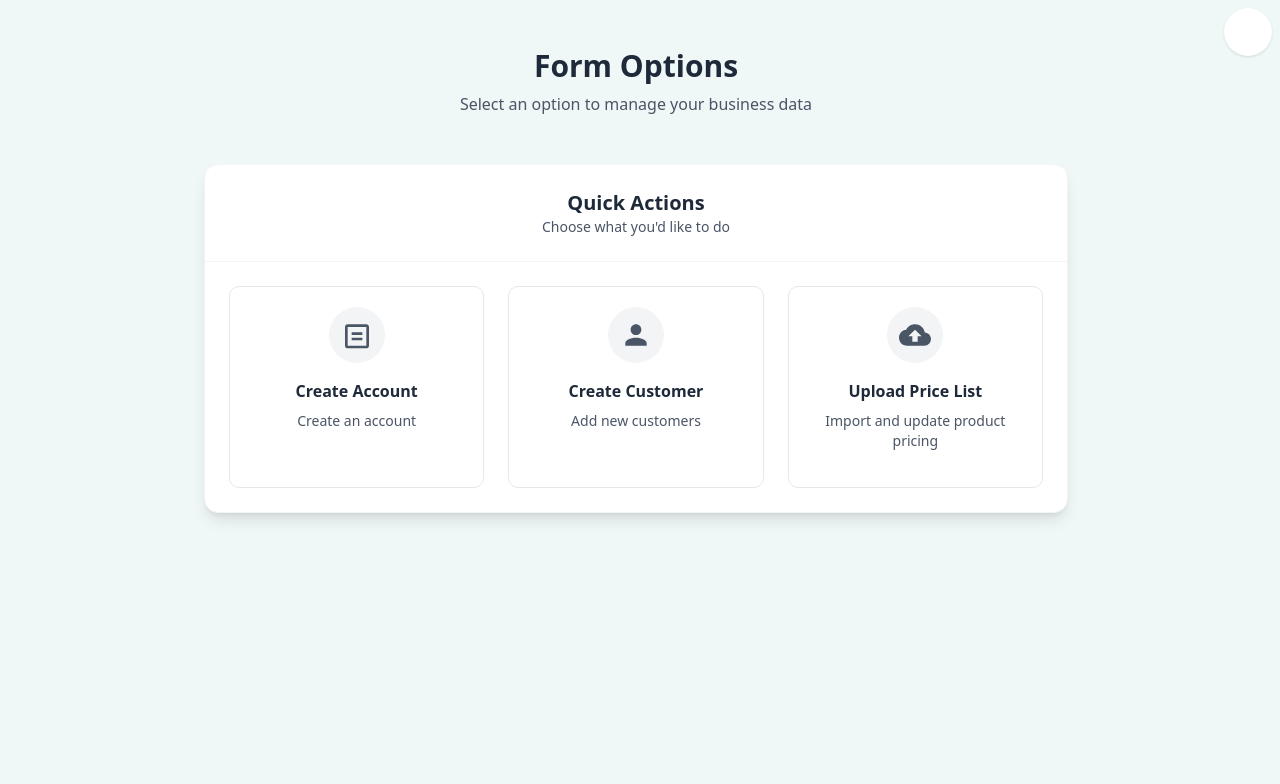
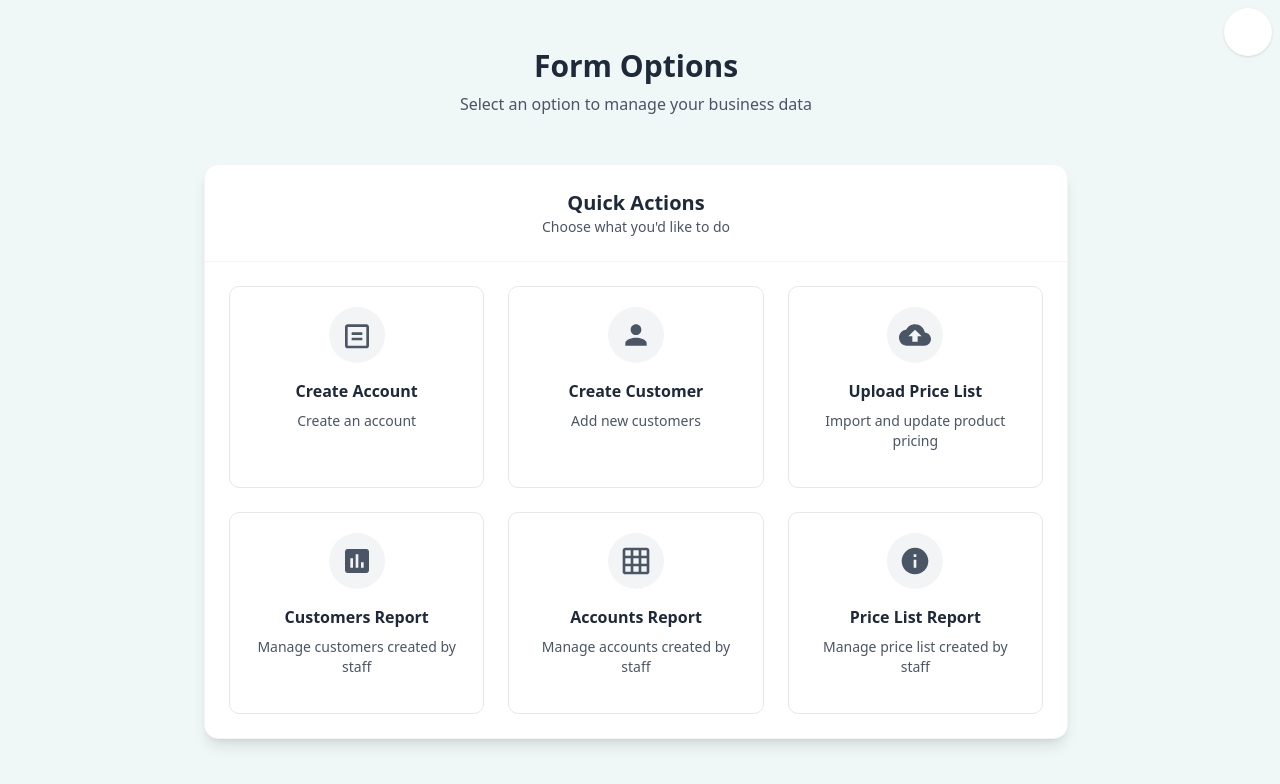
Before and after one commit to virtualflux/All-channels-app, a Next.js app: page /dashboard in a window 1280 px wide. Shown: the top 784 px of the page. Built offline with nearby package versions, Linux system fonts and the light colour scheme; some icons are missing.

Commit message:
fix: more auth logic

```diff
--- a/src/components/auth/Auth.tsx
+++ b/src/components/auth/Auth.tsx
@@ -48,10 +48,8 @@ const AuthComponent = () => {
                 email, code: otp
             }).then((res) => {
                 console.log({ res })
-                const accessToken = res.data.accessToken
                 const role = res.data.role
                 LocalStorageHelper.setItem("role", role)
-                LocalStorageHelper.setItem("accessToken", accessToken)
 
                 toast.success("Login successful")
                 router.push("/dashboard");
--- a/src/components/dashboard/Dashboard.tsx
+++ b/src/components/dashboard/Dashboard.tsx
@@ -51,6 +51,7 @@ const Dashboard = () => {
 
     const filteredItems = useMemo(() => {
         const role = typeof window !== "undefined" ? localStorage.getItem("role") : null;
+        if (role == null) return menuItems
         if (role === "ceo") return menuItems;
         return menuItems.filter((item) => !item.isAdminRoute);
 
@@ -103,6 +104,25 @@ const Dashboard = () => {
                                                     }`} viewBox="0 0 24 24" fill="currentColor">
                                                     <path d="M19.35 10.04C18.67 6.59 15.64 4 12 4 9.11 4 6.6 5.64 5.35 8.04 2.34 8.36 0 10.91 0 14c0 3.31 2.69 6 6 6h13c2.76 0 5-2.24 5-5 0-2.64-2.05-4.78-4.65-4.96zM14 13v4h-4v-4H7l5-5 5 5h-3z" />
                                                 </svg>
+                                            )}{item.id === 'customerReport' && (
+                                                <svg className={`h-8 w-8 ${activeMenu === item.id ? 'text-teal-600' : 'text-gray-600'
+                                                    }`} viewBox="0 0 24 24" fill="currentColor">
+                                                    <path d="M19 3H5c-1.1 0-2 .9-2 2v14c0 1.1.9 2 2 2h14c1.1 0 2-.9 2-2V5c0-1.1-.9-2-2-2zM9 17H7v-7h2v7zm4 0h-2V7h2v10zm4 0h-2v-4h2v4z" />
+                                                </svg>
+                                            )}
+                                            {/* Accounts Report Icon */}
+                                            {item.id === 'accountReport' && (
+                                                <svg className={`h-8 w-8 ${activeMenu === item.id ? 'text-teal-600' : 'text-gray-600'
+                                                    }`} viewBox="0 0 24 24" fill="currentColor">
+                                                    <path d="M20 2H4c-1.1 0-2 .9-2 2v16c0 1.1.9 2 2 2h16c1.1 0 2-.9 2-2V4c0-1.1-.9-2-2-2zM8 20H4v-4h4v4zm0-6H4v-4h4v4zm0-6H4V4h4v4zm6 12h-4v-4h4v4zm0-6h-4v-4h4v4zm0-6h-4V4h4v4zm6 12h-4v-4h4v4zm0-6h-4v-4h4v4zm0-6h-4V4h4v4z" />
+                                                </svg>
+                                            )}
+                                            {/* Price List Report Icon */}
+                                            {item.id === 'priceReport' && (
+                                                <svg className={`h-8 w-8 ${activeMenu === item.id ? 'text-teal-600' : 'text-gray-600'
+                                                    }`} viewBox="0 0 24 24" fill="currentColor">
+                                                    <path d="M12 2C6.48 2 2 6.48 2 12s4.48 10 10 10 10-4.48 10-10S17.52 2 12 2zm1 15h-2v-6h2v6zm0-8h-2V7h2v2z" />
+                                                </svg>
                                             )}
                                         </div>
                                         <h3 className={`font-semibold mb-2 ${activeMenu === item.id ? 'text-teal-700' : 'text-gray-800'
--- a/src/components/ui/UserMenu.tsx
+++ b/src/components/ui/UserMenu.tsx
@@ -4,6 +4,7 @@ import { useEffect, useRef, useState } from "react";
 import axios from "axios";
 import { useRouter } from "next/navigation";
 import { toast } from "react-toastify";
+import { LocalStorageHelper } from "@/lib/LocalStorageHelper";
 
 export default function UserMenu() {
     const [open, setOpen] = useState(false);
@@ -27,6 +28,7 @@ export default function UserMenu() {
     const logout = async () => {
         try {
             await axios.post("/api/db/auth/logout");
+            LocalStorageHelper.clearItems()
             toast.success("Logout successful");
             router.replace("/");
         } catch (err) {
--- a/src/lib/LocalStorageHelper.ts
+++ b/src/lib/LocalStorageHelper.ts
@@ -20,4 +20,10 @@ export class LocalStorageHelper {
   static isBrowser() {
     return typeof window !== undefined;
   }
+
+  static clearItems() {
+    if (this.isBrowser()) {
+      localStorage.clear();
+    }
+  }
 }
--- a/src/middleware.ts
+++ b/src/middleware.ts
@@ -64,6 +64,7 @@ export default async function middleware(req: NextRequest) {
 
   try {
     const payload = await verifyJWT(token);
+    console.log({ payload });
     const role = payload.role as UserRole | undefined;
 
     // Example authorization check for CEO-only section
@@ -88,13 +89,11 @@ export default async function middleware(req: NextRequest) {
     // (Optional) Sliding cookie expiry (NOTE: this does NOT extend a JWT's exp)
     // If you want the cookie to expire later, set maxAge; but if JWT is expired,
     // jwtVerify will still fail on next request.
-    res.cookies.set(AUTH_COOKIE, token, {
-      httpOnly: true,
-      sameSite: "lax",
-      path: "/",
-      // secure: process.env.NODE_ENV === "production",
-      // maxAge: 60 * 60, // example 1h
-    });
+    // res.cookies.set(AUTH_COOKIE, token, {
+    //   httpOnly: true,
+    //   sameSite: "lax",
+    //   path: "/",
+    // });
 
     return res;
   } catch (err: any) {
@@ -105,7 +104,9 @@ export default async function middleware(req: NextRequest) {
       name === "JWTExpired" ||
       name === "ERR_JWT_EXPIRED" ||
       /exp/i.test(String(err?.message));
+    console.log({ expired });
 
+    console.log({ isApi: isApi(req) });
     const res = isApi(req)
       ? NextResponse.json(
           { error: expired ? "TokenExpired" : "Unauthorized" },
@@ -121,6 +122,7 @@ export default async function middleware(req: NextRequest) {
 export const config = {
   matcher: [
     "/approvals/:path*",
+    "/form/:path*",
     "/api/db/accounts/:path*",
     "/api/db/customers/:path*",
     // add more protected areas or simply: "/api/:path*", "/(?!_next|favicon\\.ico).*"
```
